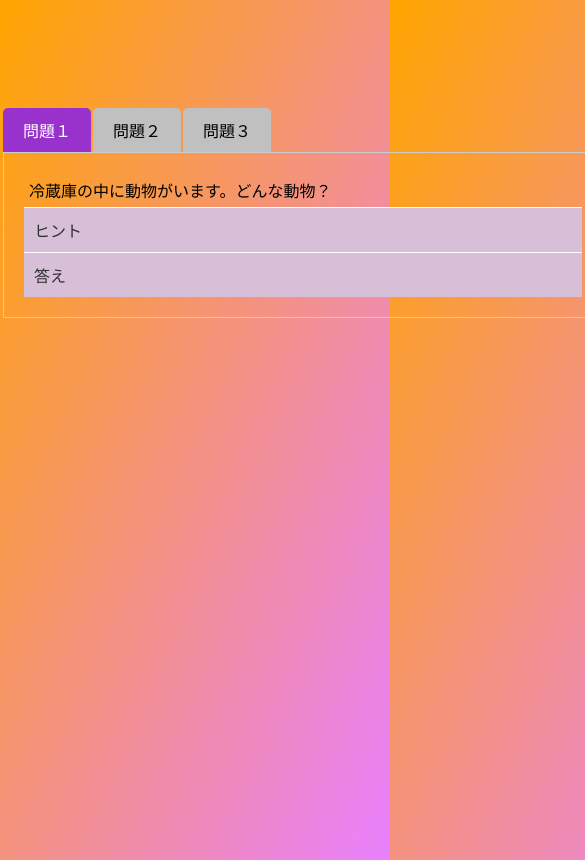
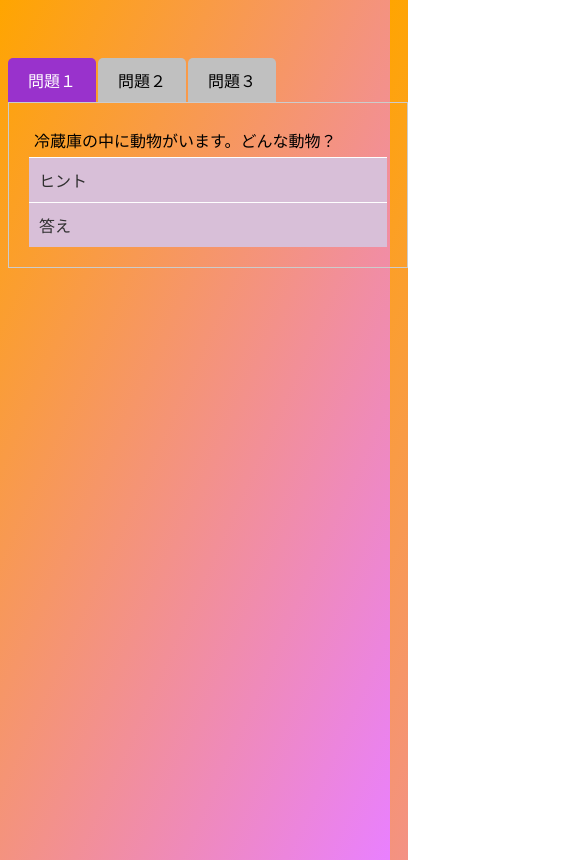
Before and after one commit to sawatakahashi/accordion-UI-homework, a plain HTML site: page index.html in a window 390 px wide. Shown: the whole page, 585 px wide, since content can reach past the window. Drawn offline with Linux system fonts and the light colour scheme.

Commit message:
レシポンシブに対応した

```diff
--- a/style.css
+++ b/style.css
@@ -32,7 +32,13 @@ body {
 
 @media screen and (max-width: 896px) {
   .tab {
-    margin-left: 200px;
+    max-width: 400px;
+    margin-left: 10px;
+    margin-top: -50px;
+  }
+
+  .accordion_contents {
+    font-size: 15px;
   }
 }
 
```
